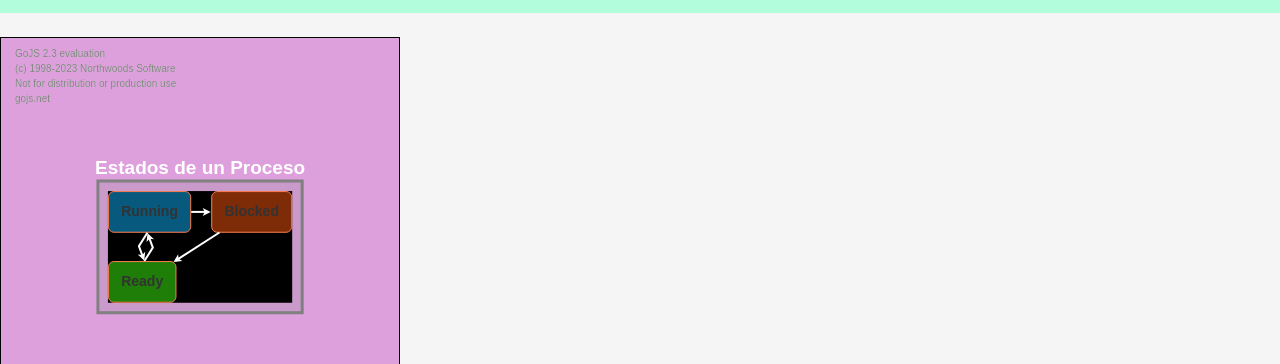
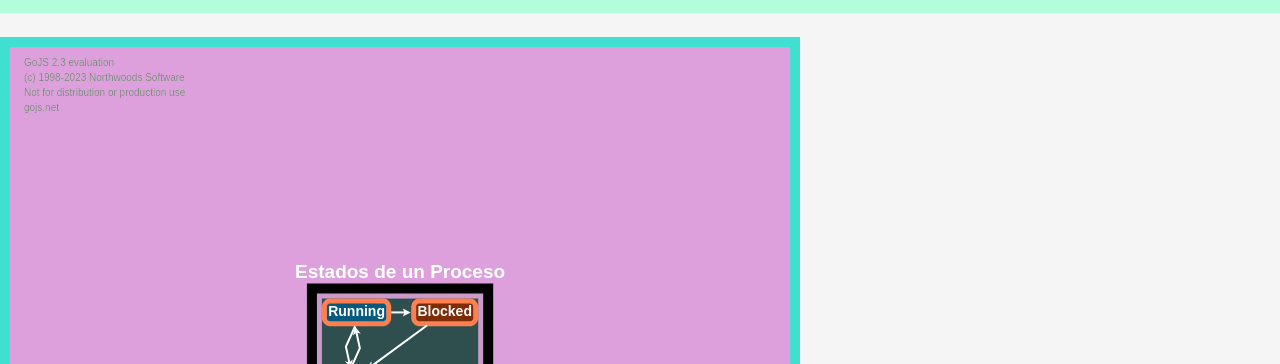
Before and after one commit to mosvii865/reportePractica, a plain HTML site: page Examen parcial 2/index.html in a window 1280 px wide. Shown: the part 436-800 px from the top of the page. Drawn offline with nearby package versions, Linux system fonts and the light colour scheme.

Commit message:
Add files via upload

```diff
--- a/Examen parcial 2/index.html
+++ b/Examen parcial 2/index.html
@@ -29,7 +29,7 @@
 <br>
 
 <div id="sample">
-    <div id="myDiagramDiv" style="border: solid 1px black; width:400px; height:400px; background-color: plum;"></div>
+    <div id="myDiagramDiv" style="border: solid 10px turquoise; width:800px; height:600px; background-color: plum;"></div>
 
   </div>
       </div>
--- a/Examen parcial 2/script.js
+++ b/Examen parcial 2/script.js
@@ -104,6 +104,7 @@ function init() {
         {
           fill: 'white', // the default fill, if there is no data bound value
           stroke: 'Coral',
+          strokeWidth: 5,
           portId: '',
           cursor: 'pointer', // the Shape is the port, not the whole Node
           // allow all kinds of links from and to this port
@@ -119,8 +120,8 @@ function init() {
       $(go.TextBlock,
         {
           font: 'bold 14px sans-serif',
-          stroke: '#333',
-          margin: 10, // make some extra space for the shape around the text
+          stroke: 'white',
+          margin: 1, // make some extra space for the shape around the text
           isMultiline: false, // don't allow newlines in text
           editable: true, // allow in-place editing by user
         },
@@ -130,7 +131,7 @@ function init() {
         // this tooltip Adornment is shared by all nodes
         toolTip: $('ToolTip',
           $(go.TextBlock,
-            { margin: 4 }, // the tooltip shows the result of calling nodeInfo(data)
+            { margin: 0 }, // the tooltip shows the result of calling nodeInfo(data)
             new go.Binding('text', '', nodeInfo)
           )
         ),
@@ -202,8 +203,8 @@ function init() {
           'Rectangle', // the rectangular shape around the members
           {
             fill: 'rgba(128,128,128,0.2)',
-            stroke: 'gray',
-            strokeWidth: 3,
+            stroke: 'black',
+            strokeWidth: 10,
             portId: '',
             cursor: 'pointer', // the Shape is the port, not the whole Node
             // allow all kinds of links from and to this port
@@ -215,13 +216,13 @@ function init() {
             toLinkableDuplicates: true,
           }
         ),
-        $(go.Placeholder, { margin: 10, background: 'black' }) // represents where the members are
+        $(go.Placeholder, { margin: 10, background: ' DarkSlateGray' }) // represents where the members are
       ),
       {
         // this tooltip Adornment is shared by all groups
         toolTip: $('ToolTip',
           $(go.TextBlock,
-            { margin: 4 },
+            { margin: 1 },
             // bind to tooltip, not to Group.data, to allow access to Group properties
             new go.Binding('text', '', groupInfo).ofObject()
           )
```
